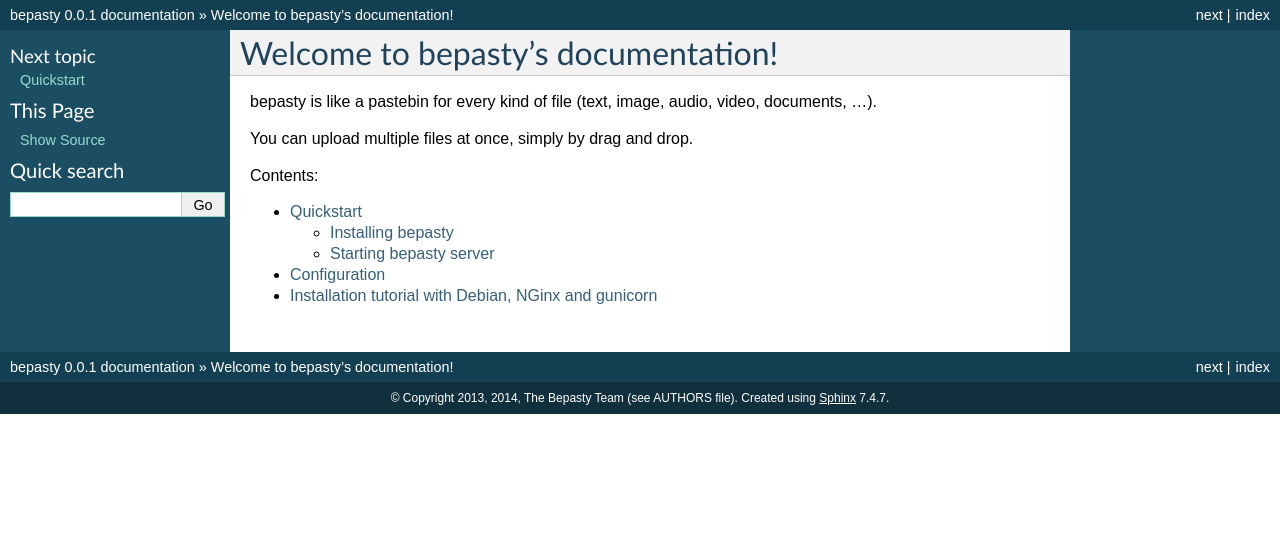
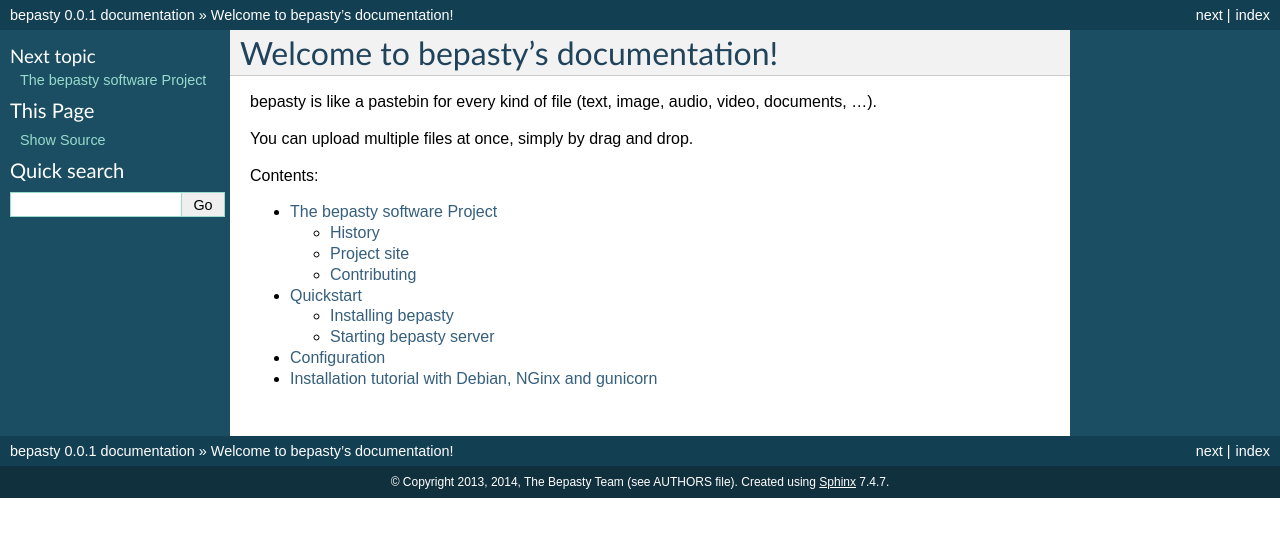
Before and after one commit to bepasty/bepasty-server, a Sphinx documentation site: the page built from docs/source/index.rst, in a window 1280 px wide. Shown: the top 537 px of the page. Built offline with Sphinx 7.4.7, drawn with Linux system fonts in a browser that asks for light colours; some of the changed lines change nothing that is shown.

Commit message:
add project docs, including wsgi wrestle 2013 history

```diff
--- a/docs/source/index.rst
+++ b/docs/source/index.rst
@@ -10,6 +10,7 @@
 .. toctree::
    :maxdepth: 2
 
+   project
    quickstart
    config
    install-tutorial
--- /dev/null
+++ b/docs/source/project.rst
@@ -0,0 +1,33 @@
+============================
+The bepasty software Project
+============================
+
+History
+=======
+
+The initial version of the bepasty(-server) software was developed in 48h in the WSGI Wrestle 2013 contest by:
+
+* `Bastian Blank <bastian@waldi.eu.org>`_
+* `Christian Fischer <cfischer@nuspace.de>`_
+
+
+Project site
+============
+
+Source code repository, issue tracker (bugs, ideas about enhancements, todo,
+feedback, ...), link to documentation is all there:
+
+https://github.com/bepasty/
+
+
+Contributing
+============
+
+Feedback is welcome.
+
+If you find some issue, have some idea or some patch, please submit them via the issue tracker.
+
+Or even better: if you use git, fork our repo, make your changes and submit a pull request.
+
+For small fixes, you can even just edit the files on github (github will then fork, change and submit a pull request
+automatically).
```
